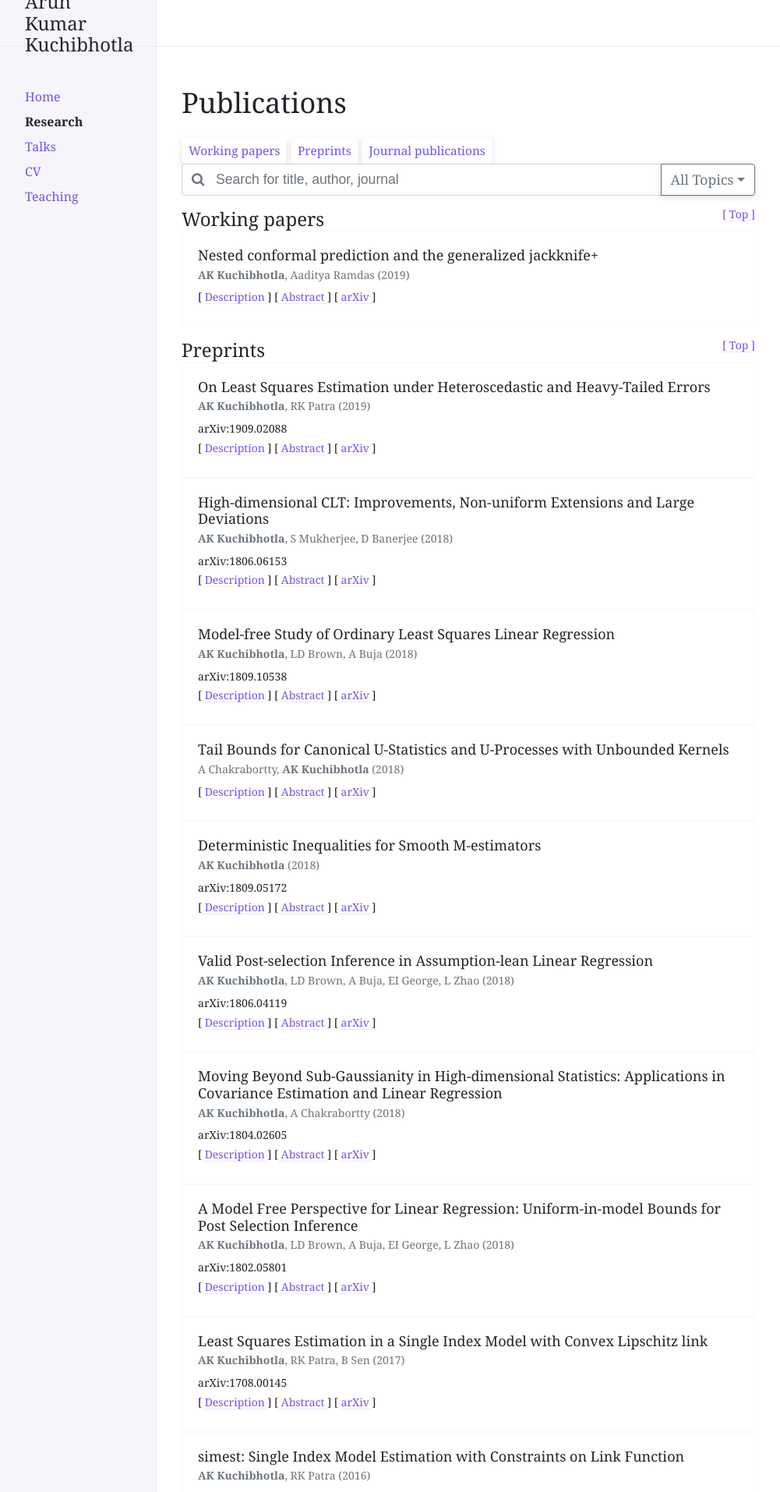
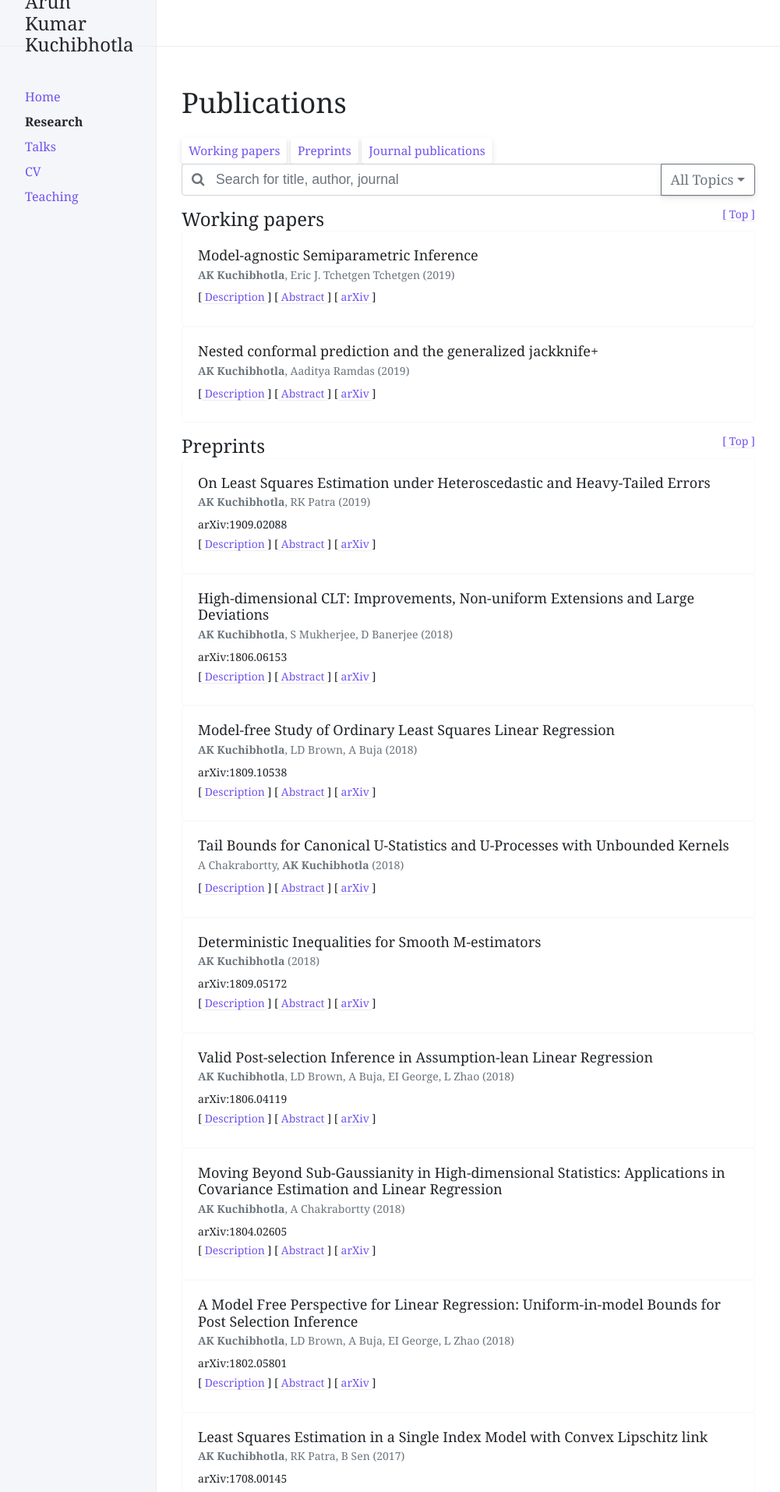
Before and after one commit to Arun-Kuchibhotla/Arun-Kuchibhotla.github.io, a Jekyll site: the page built from docs/research.md, in a window 1280 px wide. Shown: the top 1914 px of the page at 78% size, without its empty margins (139-1140 px from the left). Built offline with Jekyll 4.4.1, drawn with Linux system fonts in a browser that asks for light colours; nearby versions of some CDN libraries.

Commit message:
Added one more working paper

```diff
--- a/_data/publications.json
+++ b/_data/publications.json
@@ -703,5 +703,30 @@
 			}
 		],
 		"description": "This paper considers conformal prediction based on a nested sequence of sets rather than a function estimate. An element of the nested sequence is obtained based on the data to have the required coverage properties. This framework includes several of the existing conformal procedures and naturally provides an extension of jackknife+ recently introduced."
+	},
+	{
+		"type": "Working paper",
+		"work_type": "Working paper",
+		"id":24,
+		"title": "Model-agnostic Semiparametric Inference",
+		"year": 2019,
+		"authors": [
+			{
+				"name": "AK Kuchibhotla"
+			},
+			{
+				"name": "Eric J. Tchetgen Tchetgen"
+			}
+		],
+		"use": true,
+		"topic":[
+			{
+				"topic": "Semiparametric Inference"
+			},
+			{
+				"topic": "Post-selection Inference"
+			}
+		],
+		"description": "This paper considers an application of deterministic inequalities for linear and logistic regression for causal estimands."
 	}
 ]
```
